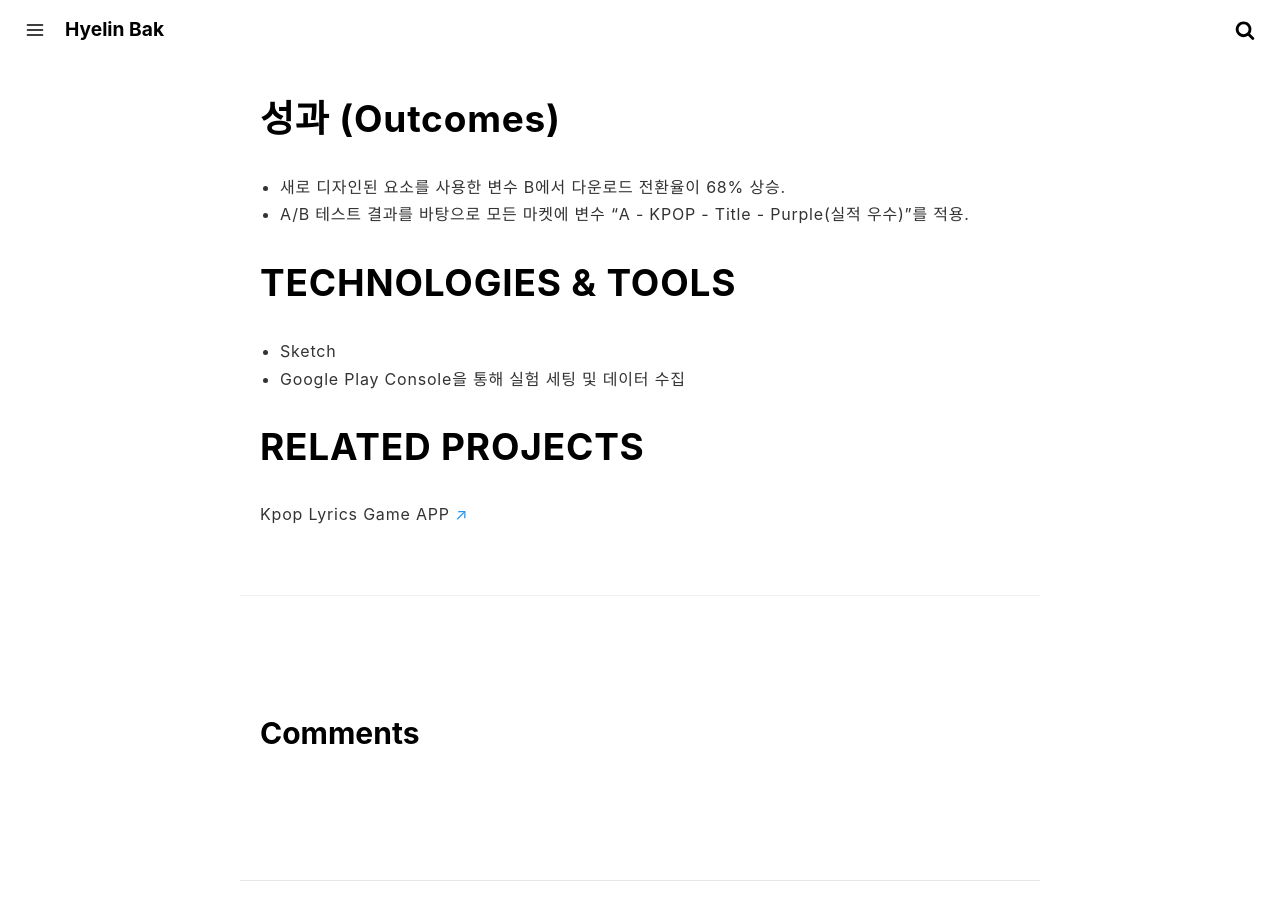
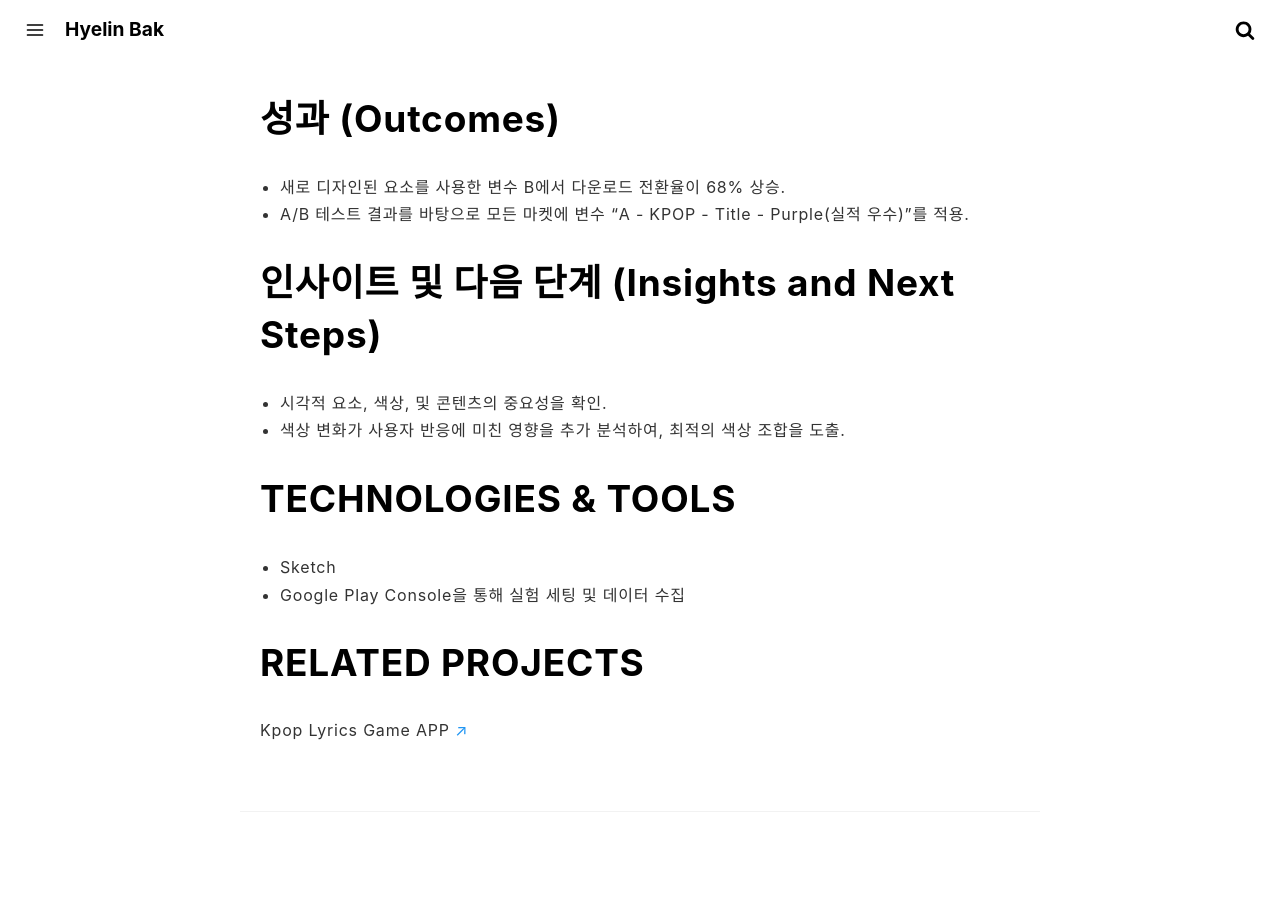
Before and after one commit to crazyjamy/crazyjamy.github.io, a Jekyll site: the page built from _posts/2023-07-24-ab-kpoplyricsgame-230724.md, in a window 1280 px wide and 900 px high, scrolled down 6564 px. Built offline with Jekyll 4.4.1, drawn with Linux system fonts in a browser that asks for light colours; comment, search, counter and statistics services are not loaded.

Commit message:
Update 2023-07-24-ab-kpoplyricsgame-230724.md

```diff
--- a/_posts/2023-07-24-ab-kpoplyricsgame-230724.md
+++ b/_posts/2023-07-24-ab-kpoplyricsgame-230724.md
@@ -70,6 +70,10 @@
 + 새로 디자인된 요소를 사용한 변수 B에서 다운로드 전환율이 68% 상승.
 + A/B 테스트 결과를 바탕으로 모든 마켓에 변수 "A - KPOP - Title - Purple(실적 우수)"를 적용.
 
+## 인사이트 및 다음 단계 (Insights and Next Steps)
++ 시각적 요소, 색상, 및 콘텐츠의 중요성을 확인.
++ 색상 변화가 사용자 반응에 미친 영향을 추가 분석하여, 최적의 색상 조합을 도출.
+
 ## TECHNOLOGIES & TOOLS
 + Sketch
 + Google Play Console을 통해 실험 세팅 및 데이터 수집
```
